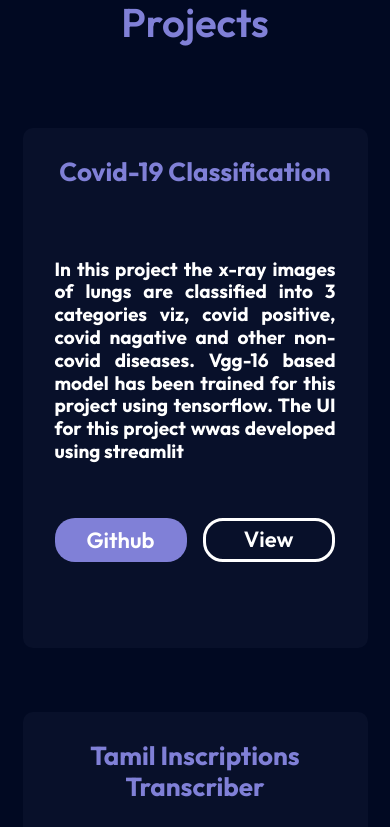
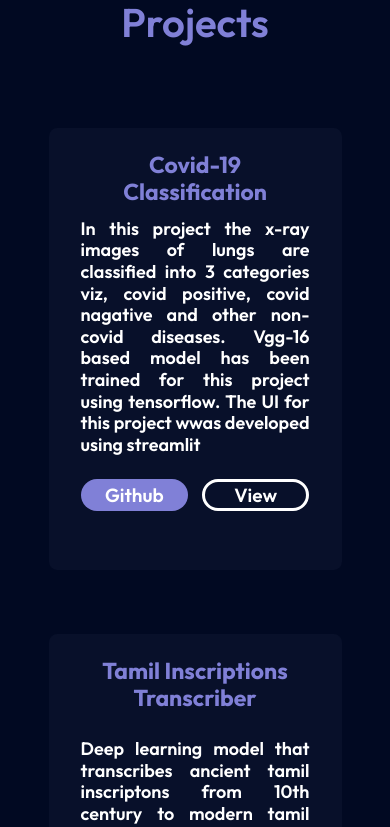
Before and after one commit to Siddhartha-Devan/React-portfolio, a React (Create React App) app: page / in a window 390 px wide. Shown: the part 1140-1967 px from the top of the page. Built offline with nearby package versions, Linux system fonts and the light colour scheme; the HTML template or start-up script is replaced by a standard one.

Commit message:
fully responsive

```diff
--- a/src/components/contact/contact.css
+++ b/src/components/contact/contact.css
@@ -147,6 +147,37 @@
         margin: 0rem 2rem;
     }
 
+    .pf__contact-words-college p {
+        font-size: 18px;
+        font-weight: 600;
+    }
+
+    .pf__contact-words-college img {
+        height: 37.4px;
+        width: 42.5px;
+    }
+
+    .pf__contact-words-address p {
+        font-size: 18px;
+        font-weight: 600;
+    }
+
+    .pf__contact-words-address img {
+        height: 54.4px;
+        width: 42.5px;
+
+    }
+
+    .pf__contact-words-num p {
+        font-size: 18px;
+        font-weight: 600;
+    }
+
+    .pf__contact-words-num img {
+        height: 27.2px;
+        width: 34px;
+    }
+
     .pf__contact-head-text1 {
         font-size: 31px;
     }
@@ -154,4 +185,19 @@
     .pf__contact-head-text2 {
         font-size: 35px;
     }
+
+    .pf__contact-icons-git {
+        height: 80px;
+        width: 80px;
+    }
+
+    .pf__contact-icons-gmail {
+        height: 80px;
+        width: auto;
+    }
+
+    .pf__contact-icons-linkedin {
+        height: 80px;
+        width: 80px;
+    }
 }
--- a/src/containers/procontainer/procontainer.css
+++ b/src/containers/procontainer/procontainer.css
@@ -109,3 +109,41 @@
     border: none;
     transition-duration: 0.2s;
 }
+
+@media only screen and (max-width: 600px) {
+    .pf__procontainer {
+        width: 293px;
+        height: 442px;
+        border-radius: 8.5px;
+    }
+
+    .pf__procontainer-title {
+        font-size: 23px;
+    }
+
+    .pf__procontainer-desc{
+        font-weight: 600;
+        font-size: 18px;
+        margin-bottom: 1.5rem;
+    }
+
+    .pf__procontainer-buttons-git {
+        width: 47%;
+        height: 35%;
+        border-radius: 18px;
+        font-size: 19px;
+        font-weight: 600;
+    }
+
+    .pf__procontainer-buttons-view {
+        width: 47%;
+        height: 35%;
+        border-radius: 18px;
+        font-size: 19px;
+        font-weight: 600;
+
+        margin-left: 6%;
+
+    }
+
+}
```
